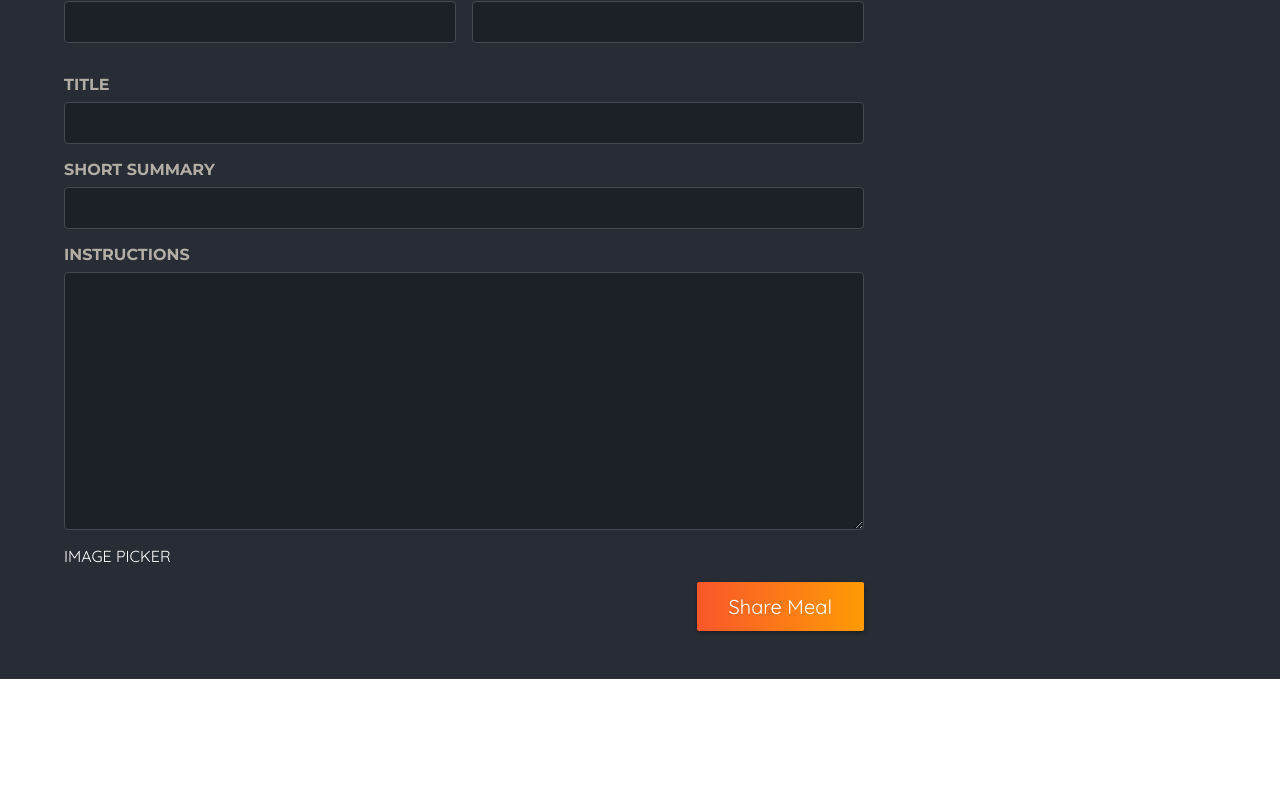
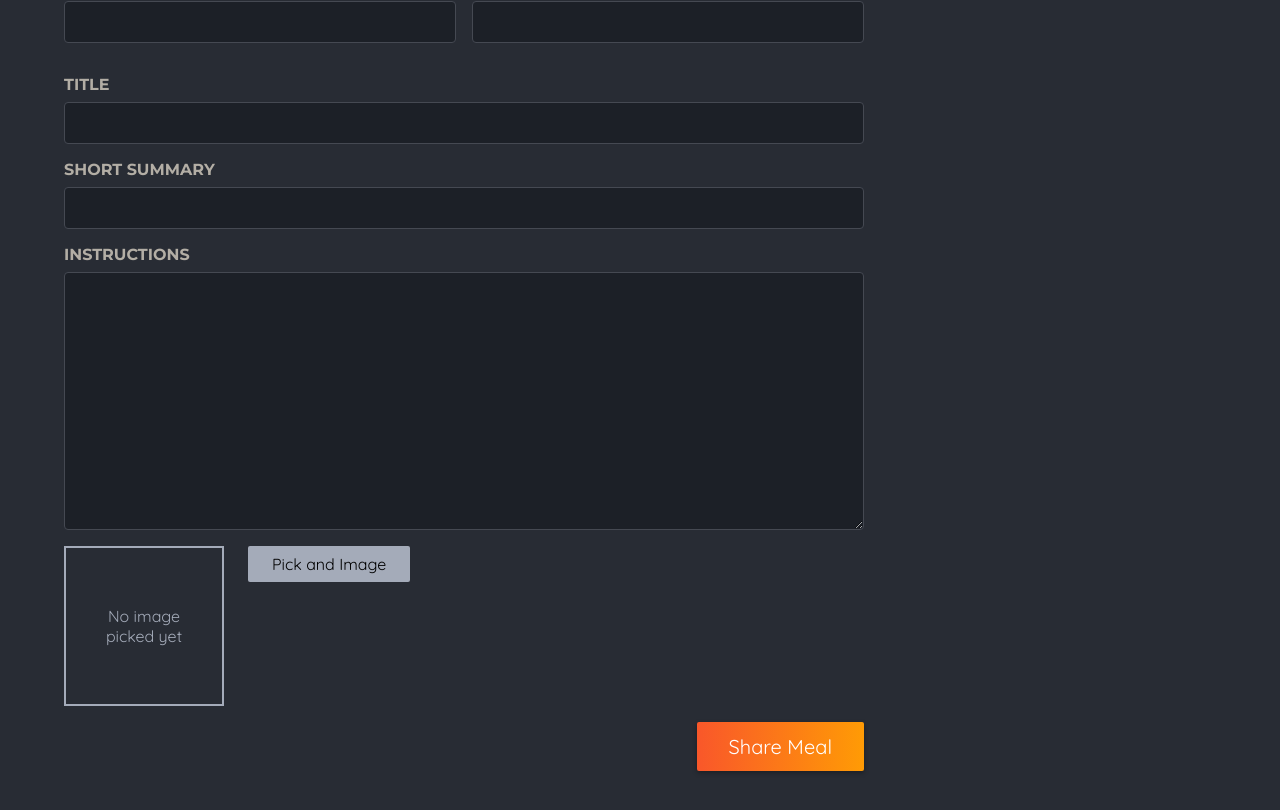
Before and after one commit to alisson-amaral-silva/foodies-nextjsv15, a Next.js app: page /meals/share in a window 1280 px wide. Shown: the part 434-1244 px from the top of the page. Before the commit the page ends 1113 px from the top, so only its background shows below. Built offline with nearby package versions, Linux system fonts and the light colour scheme.

Commit message:
add image picker on share meal form

```diff
--- a/app/meals/share/page.js
+++ b/app/meals/share/page.js
@@ -1,3 +1,4 @@
+import ImagePicker from '@/components/ImagePicker/image-picker'
 import styles from './page.module.css'
 
 export default function ShareMealPage() {
@@ -38,7 +39,7 @@
               required
             ></textarea>
           </p>
-          IMAGE PICKER
+          <ImagePicker name="image" />
           <p className={styles.actions}>
             <button type="submit">Share Meal</button>
           </p>
--- /dev/null
+++ b/components/ImagePicker/image-picker.js
@@ -0,0 +1,64 @@
+'use client'
+
+import Image from 'next/image'
+import { useRef, useState } from 'react'
+import styles from './image-picker.module.css'
+
+export default function ImagePicker({ label, name }) {
+  const [pickedImage, setPickedImage] = useState()
+
+  const imageInputRef = useRef()
+
+  const handleImagePicker = () => {
+    imageInputRef.current.click()
+  }
+
+  const handleImageChange = (event) => {
+    const file = event.target.files[0]
+
+    if (!file) {
+      setPickedImage(null)
+      return
+    }
+
+    const fileReader = new FileReader()
+
+    fileReader.onload = () => {
+      setPickedImage(fileReader.result)
+    }
+
+    fileReader.readAsDataURL(file)
+  }
+
+  return (
+    <div className={styles.picker}>
+      <label htmlFor={name}>{label}</label>
+      <div className={styles.controls}>
+        <div className={styles.preview}>
+          {!pickedImage && <p>No image picked yet</p>}
+          {pickedImage && (
+            <Image src={pickedImage} alt="Image selected by the user" fill />
+          )}
+        </div>
+
+        <input
+          className={styles.input}
+          type="file"
+          id={name}
+          accept="image/png, image/jpeg"
+          name={name}
+          ref={imageInputRef}
+          onChange={handleImageChange}
+          required
+        />
+        <button
+          type="button"
+          onClick={handleImagePicker}
+          className={styles.button}
+        >
+          Pick and Image
+        </button>
+      </div>
+    </div>
+  )
+}
--- /dev/null
+++ b/components/ImagePicker/image-picker.module.css
@@ -0,0 +1,45 @@
+.controls {
+  display: flex;
+  align-items: flex-start;
+  gap: 1.5rem;
+  margin-bottom: 1rem;
+}
+
+.picker .input {
+  display: none;
+}
+
+.picker .button {
+  border: 0;
+  padding: 0.5rem 1.5rem;
+  background: #a4abb9;
+  border-radius: 2px;
+  cursor: pointer;
+  font: inherit;
+}
+
+.picker .button:hover,
+.picker .button:focus {
+  background: #b3b9c6;
+}
+
+.preview {
+  width: 10rem;
+  height: 10rem;
+  border: 2px solid #a4abb9;
+  display: flex;
+  justify-content: center;
+  align-items: center;
+  text-align: center;
+  color: #a4abb9;
+  position: relative;
+}
+
+.preview p {
+  margin: 0;
+  padding: 1rem;
+}
+
+.preview img {
+  object-fit: cover;
+}
```
